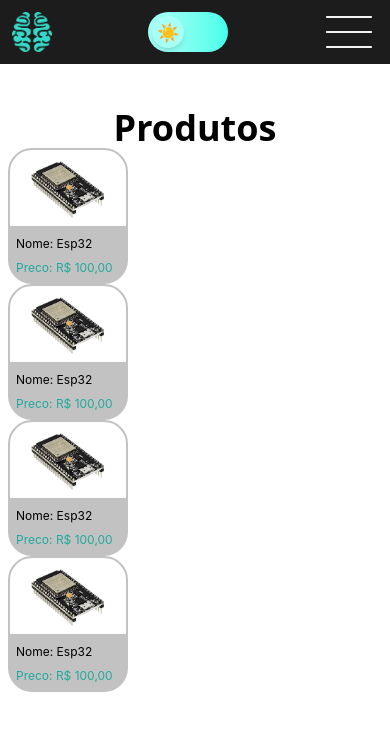
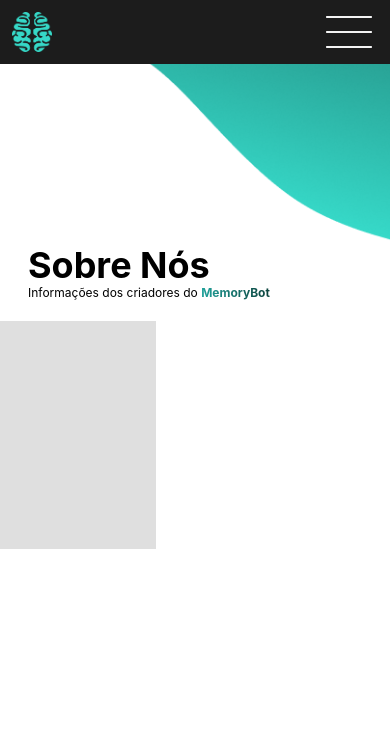
Before and after one commit to XinbinhaChan/Frontend_TCC, a React (Vite) app: page /sobre in a window 390 px wide. Shown: the top 730 px of the page. Built offline with nearby package versions, Linux system fonts and the light colour scheme.

Commit message:
Finalização do menu hamburguer e produtos mobile e instalação do router

```diff
--- a/package.json
+++ b/package.json
@@ -13,6 +13,7 @@
     "@tailwindcss/vite": "^4.1.11",
     "react": "^19.1.0",
     "react-dom": "^19.1.0",
+    "react-router": "^7.8.1",
     "react-router-dom": "^7.7.1",
     "tailwindcss": "^4.1.11"
   },
--- a/src/App.jsx
+++ b/src/App.jsx
@@ -1,8 +1,10 @@
 import React from "react"
+import { Routes, Route } from "react-router-dom"
 
 import {Nav} from './Components/Nav/Nav.jsx'
-import {Home} from './Components/Páginas/Home.jsx'
-import { Produtos } from "./Components/Páginas/Produtos.jsx"
+import {Home} from './Components/Paginas/Home.jsx'
+import { Produtos } from "./Components/Paginas/Produtos.jsx"
+import { SobreNos } from "./Components/Paginas/SobreNos.jsx"
 
 export function App (){
     return (
@@ -11,7 +13,14 @@
 
         <Nav/>
 
-        <Produtos/>
+        {/* <Routes>
+        <Route path="/" element={<Home />} />
+        <Route path="/produtos" element={<Produtos />} />
+        <Route path="/sobre" element={<SobreNos />} />
+      </Routes> */}
+
+
+        <SobreNos/>
 
         </div>
     )
--- a/src/Components/Cards/CardProdutos.jsx
+++ b/src/Components/Cards/CardProdutos.jsx
@@ -2,7 +2,7 @@
 
 export function CardProdutos(props) {
   return (
-    <div className='w-fit ml-2'>
+    <div className='w-fit ml-2 mb-10'>
 
         <div className='w-30 h-20 flex items-center justify-center pt-3 rounded-t-3xl border-2 border-fundo-card'>
           <img src={props.img} alt="" className='w-20 h-20'/>
--- /dev/null
+++ b/src/Components/Cards/CardSobreNos.jsx
@@ -0,0 +1,10 @@
+import React from 'react'
+
+export function CardSobreNos() {
+  return (
+    <div className='bg-fundo-card2 w-39 h-57'>
+      <div className='bg-red-700 w-max h-42'>
+      </div>
+    </div>
+  )
+}
--- a/src/Components/Nav/Nav.jsx
+++ b/src/Components/Nav/Nav.jsx
@@ -14,12 +14,34 @@
   return (
     <header>
       {/* Pc */}
-      <nav className="flex items-center md:gap-50 h-16 w-screen bg-nav-claro justify-between">
-        <img src={Logo} alt="logo" className="w-10 md:w-18 ml-3" />
-        <Tema className="border-2-red-300 sm:hidden" />
+      <nav className="flex items-center md:gap-50 h-16 w-screen bg-nav-claro justify-between fixed">
+        <img src={Logo} alt="logo" className="w-10 md:w-12 ml-3" />
+
+        <div className="hidden md:flex mr-4">
+           <Tema className="border-2-red-300" />
+        </div>
 
 
-      {/* Mobile */}
+
+        <ul className="flex gap-10 text-texto-branco hidden md:flex mr-15">
+          <li className="hover:text-texto-azul">
+            <a href="#">Instruçoes</a>
+          </li>
+
+          <li className="hover:text-texto-azul">
+            <a href="#">Produtos</a>
+          </li>
+
+          <li className="hover:text-texto-azul">
+            <a href="#">Referências</a>
+          </li>
+
+          <li className="hover:text-texto-azul">
+            <a href="#">Sobre nós</a>
+          </li>
+        </ul>
+
+        {/* Mobile */}
         <div className="md:hidden ">
           <img
             src={MenuMobile}
@@ -29,12 +51,16 @@
           />
         </div>
 
-      <div className={menu ? "flex bg-menu-hamburguer p-5 mt-15 rounded" : "hidden"} >
-          <ul className="text-texto-branco">
-          <Tema className="border-2-red-300 " />
+        <div
+          className={
+            menu ? "flex bg-menu-hamburguer p-11.75 mt-15 rounded" : "hidden"
+          }
+        >
+          <ul className="text-texto-branco ">
+            <Tema className="border-2-red-300 " />
 
             <li>
-              <a  href="#">Instruçoes</a>
+              <a href="#">Instruçoes</a>
             </li>
 
             <li>
--- a/src/Components/Nav/Tema.jsx
+++ b/src/Components/Nav/Tema.jsx
@@ -6,7 +6,7 @@
   return (
     <label className="relative inline-flex items-center cursor-pointer">
       <input className="sr-only peer" type="checkbox" />
-      <div className="flex w-20 h-10 rounded-full bg-gradient-to-r from-gradiente1-tema-claro to-gradiente2-tema-claro peer-checked:from-gradiente1-tema-escuro peer-checked:to-gradiente2-tema-escuro transition-all duration-500 after:content-['☀️'] after:absolute after:top-1 after:left-1 after:bg-fundo-tema-claro peer-checked:after:bg-fundo-tema-escuro after:rounded-full after:h-8 after:w-8 after:flex after:items-center after:justify-center after:transition-all after:duration-500 peer-checked:after:translate-x-10 peer-checked:after:content-['🌙'] after:shadow-md after:text-lg"></div>
+      <div className="flex md:mr-120 w-20 h-10 rounded-full bg-gradient-to-r from-gradiente1-tema-claro to-gradiente2-tema-claro peer-checked:from-gradiente1-tema-escuro peer-checked:to-gradiente2-tema-escuro transition-all duration-500 after:content-['☀️'] after:absolute after:top-1 after:left-1 after:bg-fundo-tema-claro peer-checked:after:bg-fundo-tema-escuro after:rounded-full after:h-8 after:w-8 after:flex after:items-center after:justify-center after:transition-all after:duration-500 peer-checked:after:translate-x-10 peer-checked:after:content-['🌙'] after:shadow-md after:text-lg"></div>
     </label>
   );
 }
--- a/src/Components/Páginas/Produtos.jsx
+++ b/src/Components/Paginas/Produtos.jsx
@@ -1,24 +1,34 @@
 import React from 'react'
+
 import { CardProdutos } from '../Cards/CardProdutos'
+
 import CardProdutosEsp32 from '../../assets/CardProdutosEsp32.png'
+import HomeGameWave from '../../assets/HomeGameWave.png'
 
 export function Produtos() {
   return (
-    <div>
+    <div className='flex flex-col items-center justify-center'>
 
-        <div className='flex items-center justify-center mt-11'>
+        <div className='flex items-center justify-center mt-11 mb-11'>
         <h1 className='text-4xl font-bold text-texto-escuro'>Produtos</h1>
 
         </div>
 
-        <section className=''>
+        <section className="flex-col columns-2 items-center justify-center gap-2.5">
+
             <CardProdutos img={CardProdutosEsp32} nome="Esp32" preco="R$ 100,00"/>
+
+            <CardProdutos img={CardProdutosEsp32} nome="Esp32" preco="R$ 100,00"/>
+
+            <CardProdutos img={CardProdutosEsp32} nome="Esp32" preco="R$ 100,00"/>
+
             <CardProdutos img={CardProdutosEsp32} nome="Esp32" preco="R$ 100,00"/>
 
             <CardProdutos img={CardProdutosEsp32} nome="Esp32" preco="R$ 100,00"/>
 
             <CardProdutos img={CardProdutosEsp32} nome="Esp32" preco="R$ 100,00"/>
         </section>
+          <img src={HomeGameWave} alt="" className=''/>
 
         </div>
 
--- /dev/null
+++ b/src/Components/Paginas/SobreNos.jsx
@@ -0,0 +1,29 @@
+import React from "react";
+
+import SobreNosWave1 from "../../assets/SobreNosWave1.png";
+import { CardSobreNos } from "../Cards/CardSobreNos";
+
+export function SobreNos() {
+  return (
+    <div>
+      <div className="pl-7 mb-5">
+        <img src={SobreNosWave1} alt="" className="" />
+
+        <div>
+          <h1 className="text-4xl font-bold font-h1-mobile">Sobre Nós</h1>
+
+          <p className="text-xs font-texto-normal-mobile ">
+            Informações dos criadores do{" "}
+            <strong className="font-bold bg-clip-text text-transparent bg-gradient-to-r from-[rgba(32,162,155,155.100)] via-70% to-[rgba(13,67,61,100)]">
+              MemoryBot
+            </strong>
+          </p>
+        </div>
+      </div>
+
+      <div >
+        <CardSobreNos />
+      </div>
+    </div>
+  );
+}
--- a/src/index.css
+++ b/src/index.css
@@ -15,6 +15,8 @@
     --font-game: 'Pixelify Sans', sans-serif;
 
     --font-h1-mobile: 'Inter', sans-serif;
+
+
 
     /*Cores*/
     --color-fundo-tema-claro: #A8FFF6;
@@ -40,6 +42,7 @@
 
     --color-fundo-botao: #9BECE4;
     --color-fundo-card: #C2C2C2;
+    --color-fundo-card2: #DFDFDF;
 
     --color-gradiente-home: linear-gradient(to bottom, #13675E, #36D9C8);
 
--- a/src/main.jsx
+++ b/src/main.jsx
@@ -1,10 +1,13 @@
 import { StrictMode } from 'react'
 import { createRoot } from 'react-dom/client'
 import './index.css'
+import {BrowserRouter} from 'react-router-dom'
 import {App} from './App.jsx'
 
 createRoot(document.getElementById('root')).render(
   <StrictMode>
-    <App />
+    <BrowserRouter>
+      <App />
+    </BrowserRouter>
   </StrictMode>,
 )
```
Also changed, not shown: src/Components/Paginas/Home.jsx (renamed from src/Components/Páginas/Home.jsx), src/assets/SobreNosWave1.png (added), 1 other file (tests, documents, lock files or other folders).
